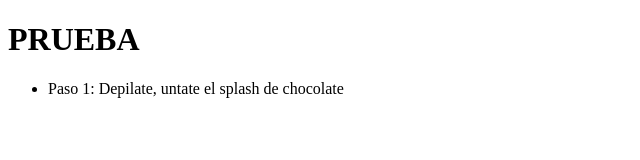
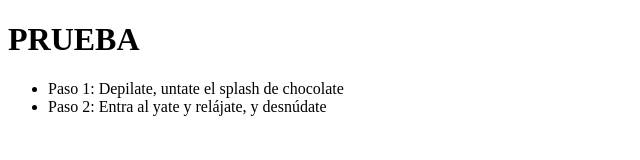
Before and after one commit to FranAtienza/ONline_AW, a plain HTML site: page index.html in a window 1280 px wide. Shown: the whole page, without its empty margins (0-640 px from the left). Drawn offline with Linux system fonts and the light colour scheme.

Commit message:
Cancion para calvos 2.0 y archivo vacio

```diff
--- a/index.html
+++ b/index.html
@@ -11,6 +11,9 @@
         <LI>
             Paso 1: Depilate, untate el splash de chocolate
         </LI>
+        <li>
+            Paso 2: Entra al yate y relájate, y desnúdate
+        </li>
     </UL>
 </body>
 </html>
```
Also changed, not shown: archivovacio.txt (added).
